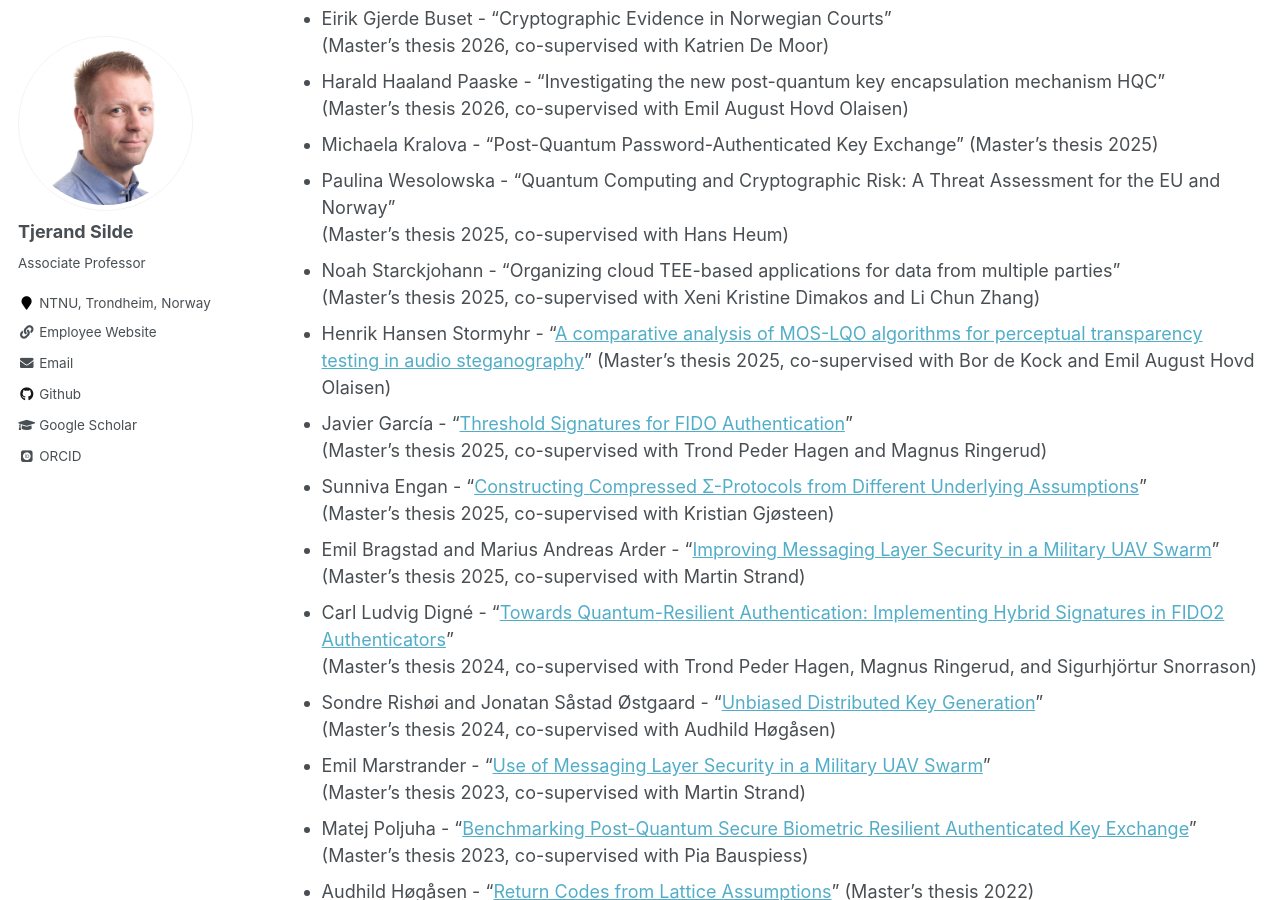
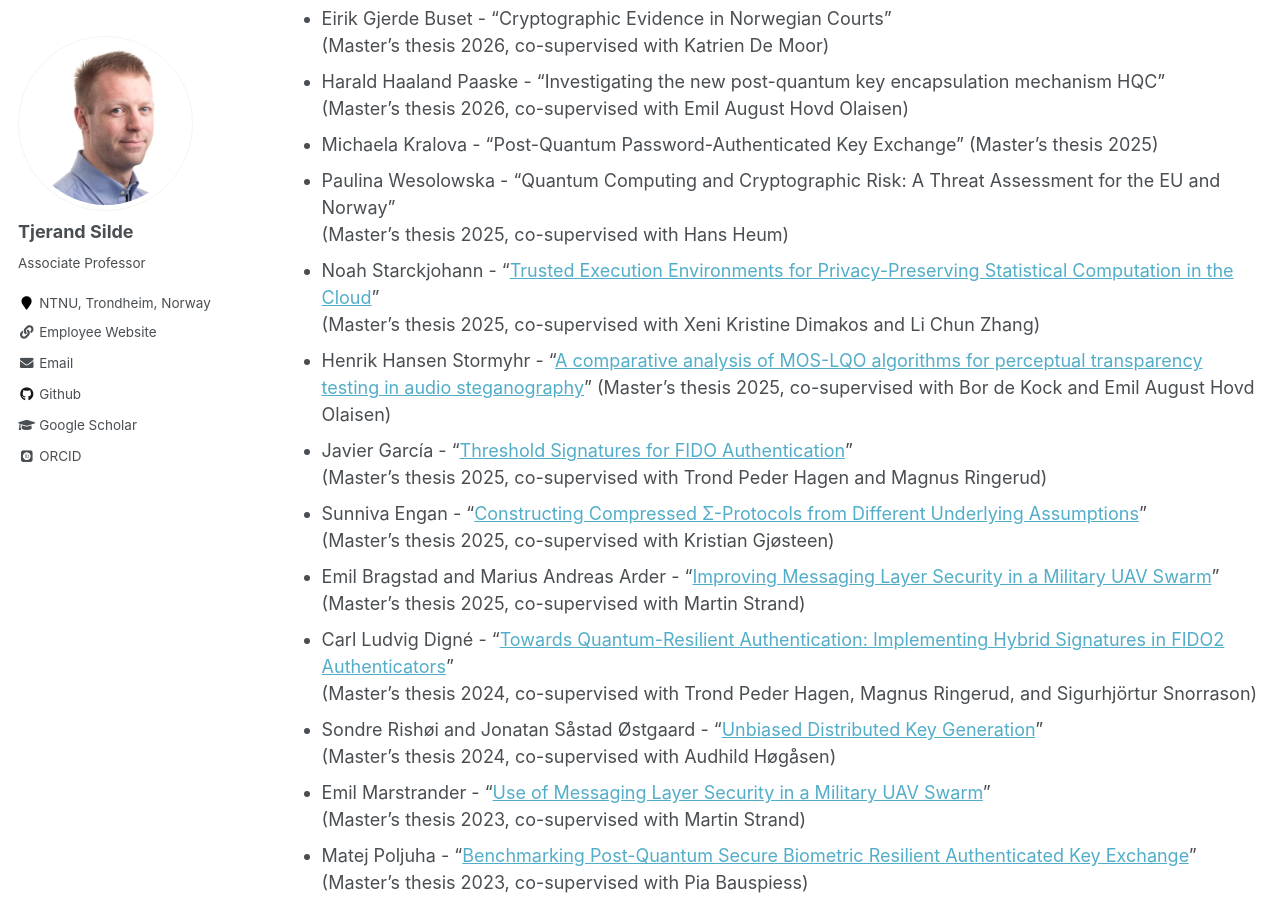
Before and after one commit to tjesi/tjesi.github.io, a Jekyll site: the page built from _pages/people.md, in a window 1280 px wide and 900 px high, scrolled down 807 px. Built offline with Jekyll 4.4.1, drawn with Linux system fonts in a browser that asks for light colours; some web fonts are replaced.

Commit message:
Starckjohann

```diff
--- a/_pages/people.md
+++ b/_pages/people.md
@@ -33,7 +33,8 @@ author_profile: true
 - Michaela Kralova - "Post-Quantum Password-Authenticated Key Exchange" (Master's thesis 2025)
 - Paulina Wesolowska - "Quantum Computing and Cryptographic Risk: A Threat Assessment for the EU and Norway"
 (Master's thesis 2025, co-supervised with Hans Heum)
-- Noah Starckjohann - "Organizing cloud TEE-based applications for data from multiple parties"
+- Noah Starckjohann - "[Trusted Execution Environments for
+Privacy-Preserving Statistical Computation in the Cloud](https://tjerandsilde.no/files/Starckjohann.pdf)"
 (Master's thesis 2025, co-supervised with Xeni Kristine Dimakos and Li Chun Zhang)
 - Henrik Hansen Stormyhr - "[A comparative analysis of MOS-LQO algorithms for perceptual transparency testing in audio steganography](https://tjerandsilde.no/files/Henrik.pdf)" (Master's thesis 2025, co-supervised with Bor de Kock and Emil August Hovd Olaisen)
 - Javier García - "[Threshold Signatures for FIDO Authentication](https://tjerandsilde.no/files/Javier.pdf)"
```
Also changed, not shown: 1 other file.
